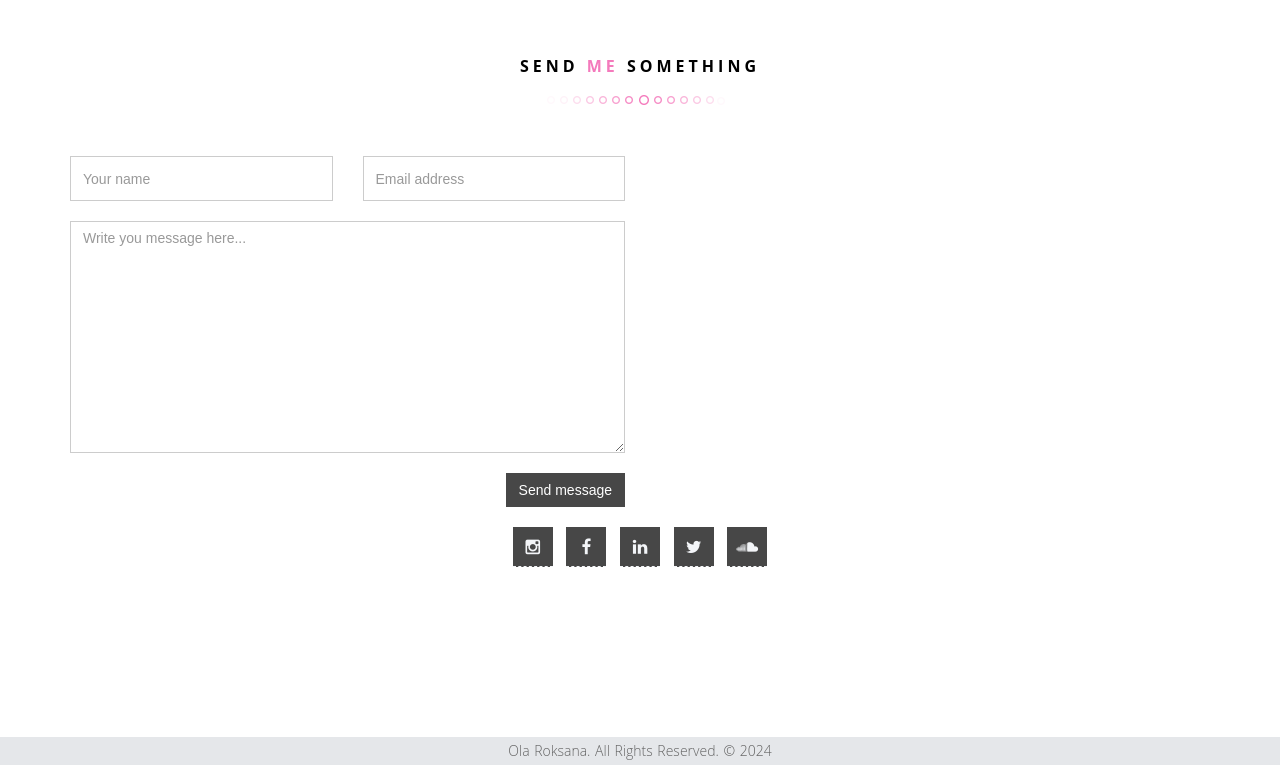
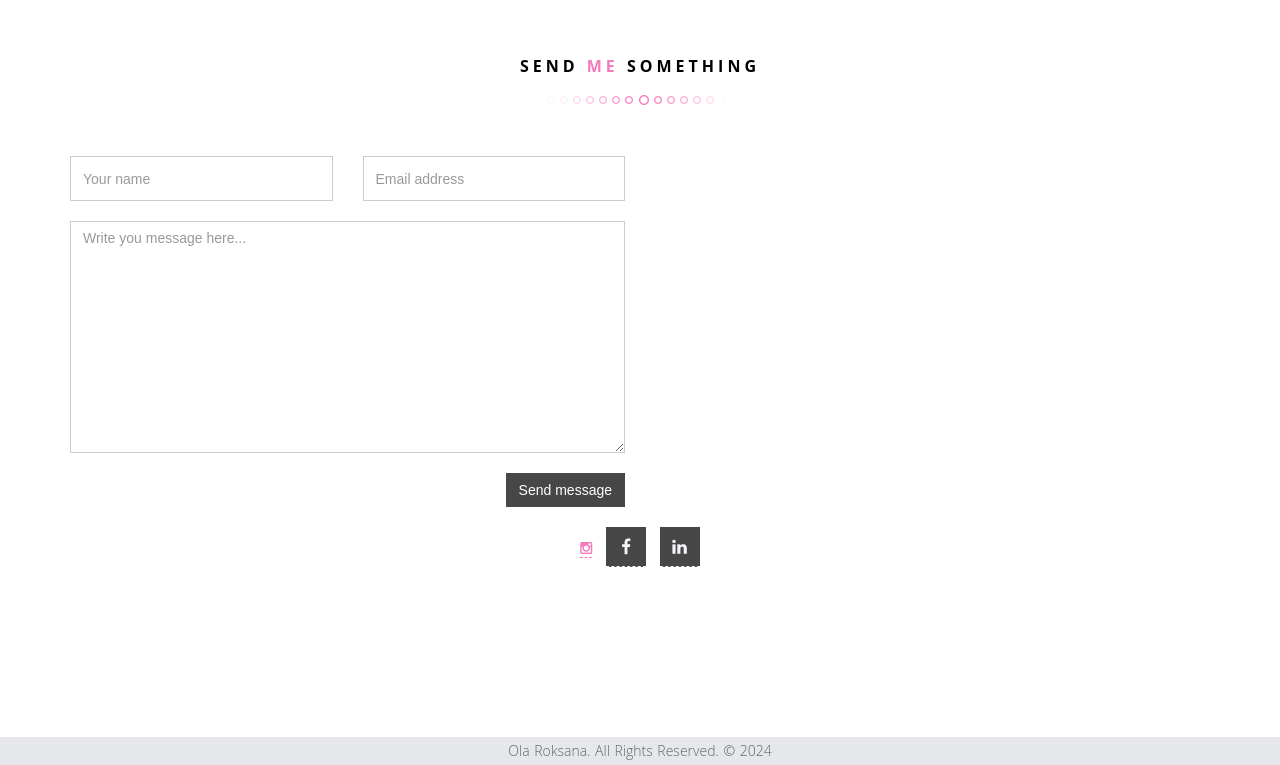
Before and after one commit to olaroks/portfolio, a plain HTML site: page index.html in a window 1280 px wide. Shown: the part 4323-5088 px from the top of the page. Drawn offline with nearby package versions, Linux system fonts and the light colour scheme; some packages are replaced by stand-ins of ours.

Commit message:
Update index.html

```diff
--- a/index.html
+++ b/index.html
@@ -373,11 +373,9 @@
             <div class="row">
               <div class="col-md-12">
                 <ul class="social-buttons">
-                  <li><a href="https://www.instagram.com/iamthatola" class="social-btn"><i class="fa fa-instagram"></i></a></li><!-- instagram -->
+                  <li><a href="https://www.instagram.com/idontlikeshrimp class="social-btn"><i class="fa fa-instagram"></i></a></li><!-- instagram -->
                   <li><a href="https://www.facebook.com/ola.roks" class="social-btn"><i class="fa fa-facebook"></i></a></li><!-- facebook -->
                   <li><a href="https://ca.linkedin.com/in/ola-roksana" class="social-btn"><i class="fa fa-linkedin"></i></a></li><!-- linkedin -->
-                  <li><a href="https://twitter.com/pasdisco" class="social-btn"><i class="fa fa-twitter"></i></a></li><!-- x -->
-                  <li><a href="https://soundcloud.com/pasdisco" class="social-btn"><i class="fa fa-soundcloud"></i></a></li><!-- soundcloud -->
                 </ul>
               </div>
             </div>
```
